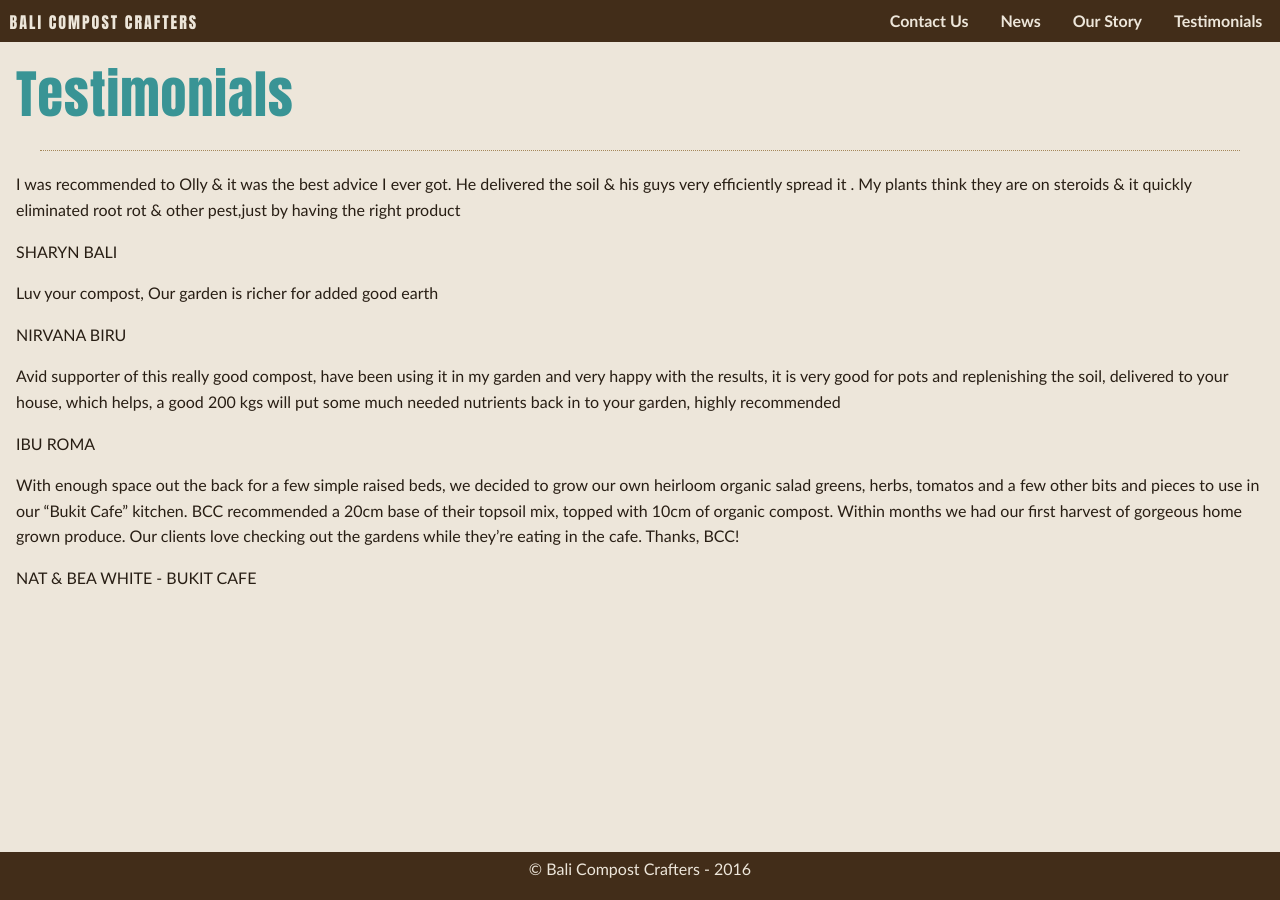
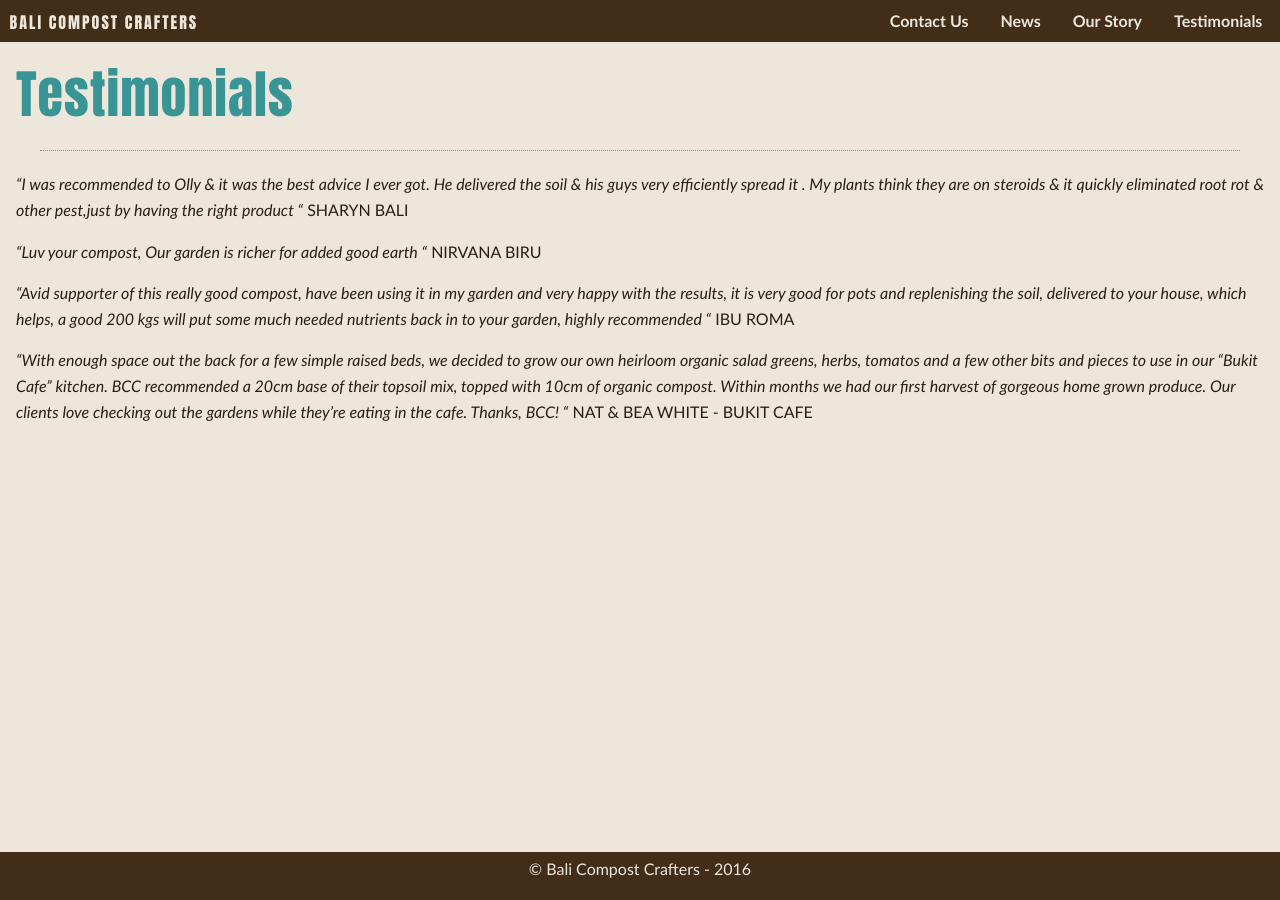
Before and after one commit to bali-compost-crafters/bali-compost-crafters.github.io, a Jekyll site: the page built from testimonials.md, in a window 1280 px wide. Built offline with Jekyll 4.4.1, drawn with Linux system fonts in a browser that asks for light colours; nearby versions of some CDN libraries; comment, search, counter and statistics services are not loaded.

Commit message:
Update testimonials.md

```diff
--- a/testimonials.md
+++ b/testimonials.md
@@ -4,6 +4,6 @@ layout: default
 ---
 
 {% for t in site.data.testimonial %}
-  {{ t.testimonial }}
+  *"{{ t.testimonial }}"*
   {{ t.author | upcase }}
 {% endfor %}
```
